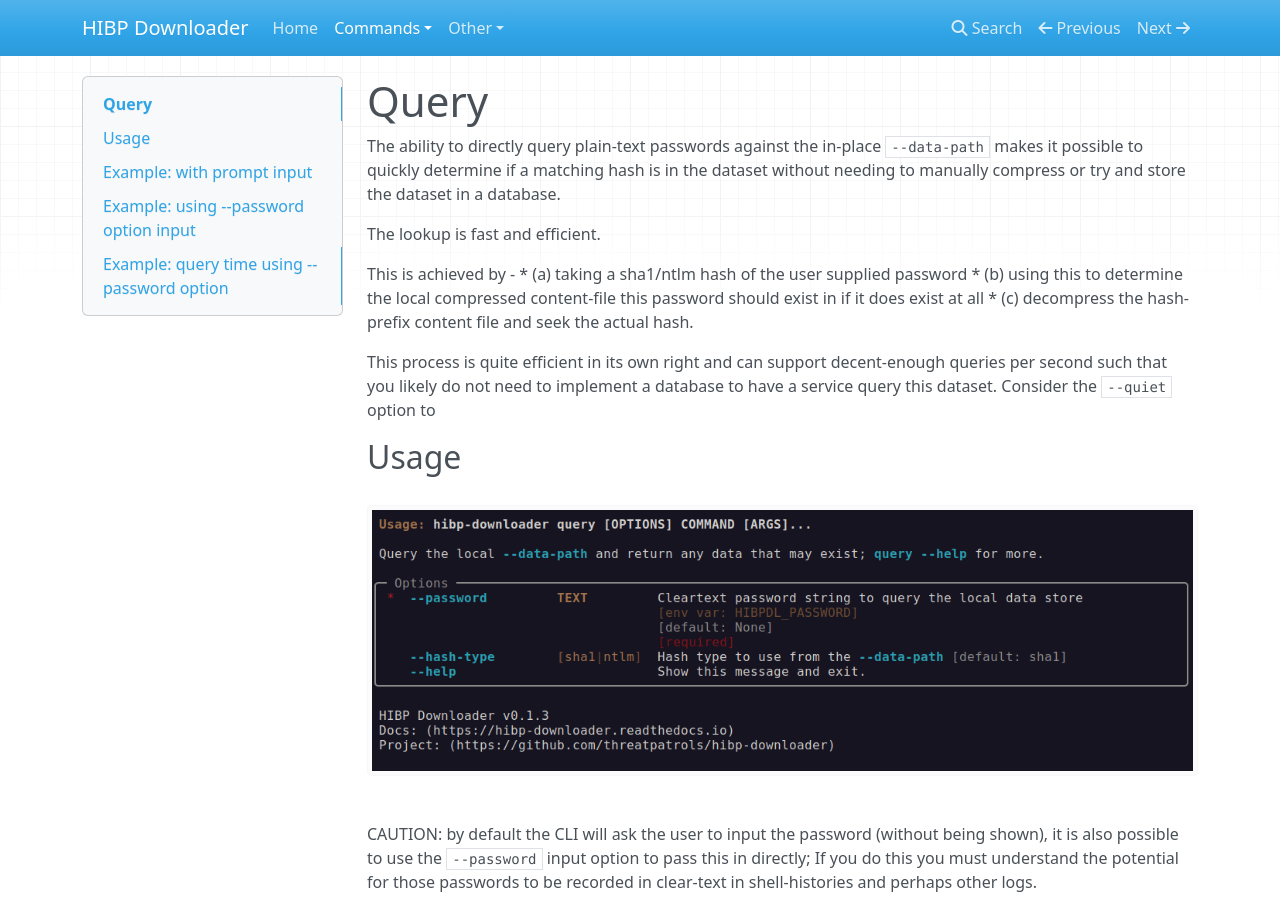
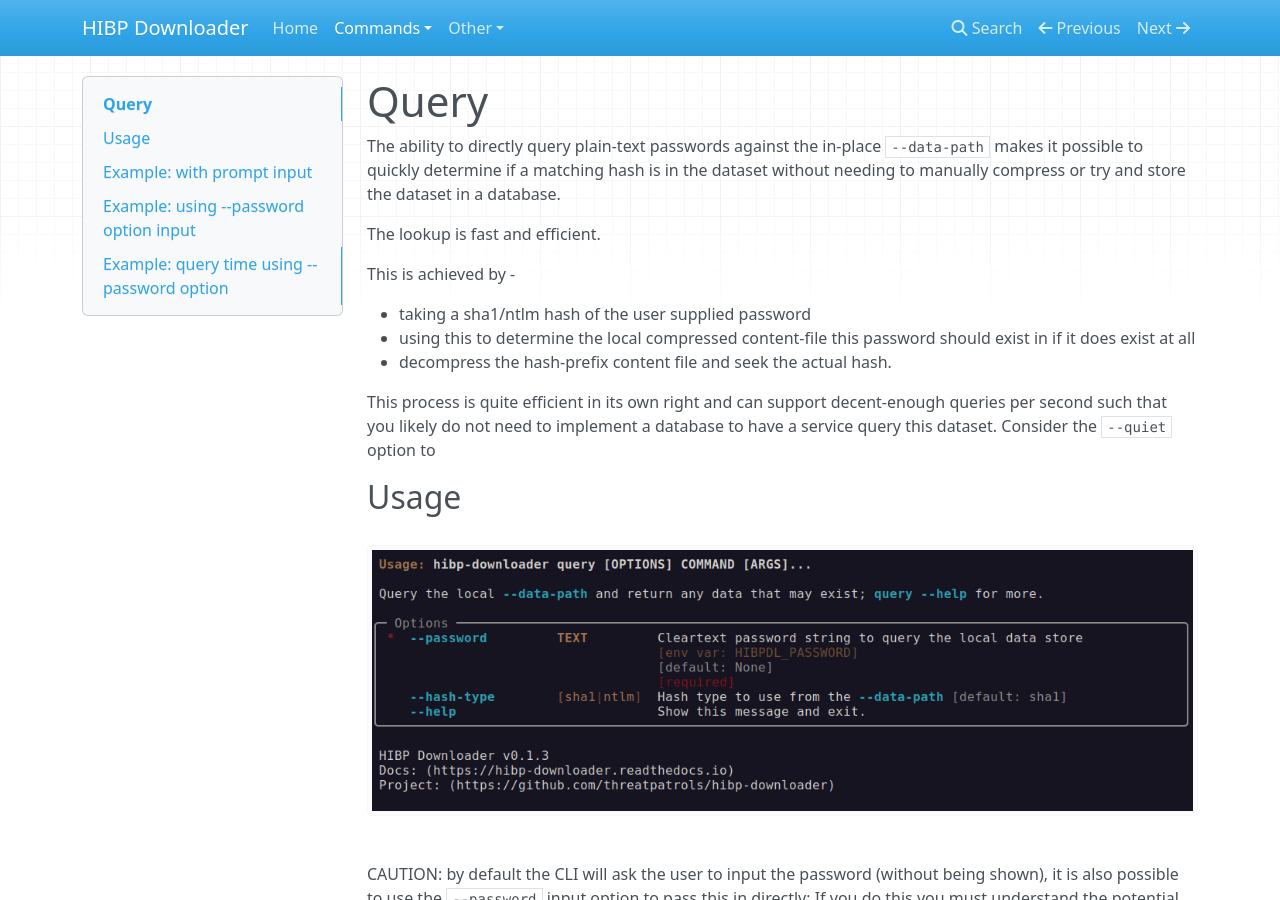
Before and after one commit to threatpatrols/hibp-downloader, an MkDocs documentation site: the page built from docs/content/command/query.md, in a window 1280 px wide and 900 px high. Built offline with MkDocs 1.6.1, drawn with Linux system fonts in a browser that asks for light colours; nearby versions of some CDN libraries.

Commit message:
Fix docs

```diff
--- a/docs/content/command/query.md
+++ b/docs/content/command/query.md
@@ -7,9 +7,10 @@
 The lookup is fast and efficient.
 
 This is achieved by -
- * (a) taking a sha1/ntlm hash of the user supplied password
- * (b) using this to determine the local compressed content-file this password should exist in if it does exist at all
- * (c) decompress the hash-prefix content file and seek the actual hash.
+
+ * taking a sha1/ntlm hash of the user supplied password
+ * using this to determine the local compressed content-file this password should exist in if it does exist at all
+ * decompress the hash-prefix content file and seek the actual hash.
 
 This process is quite efficient in its own right and can support decent-enough queries per second such
 that you likely do not need to implement a database to have a service query this dataset.  Consider the `--quiet`
```
